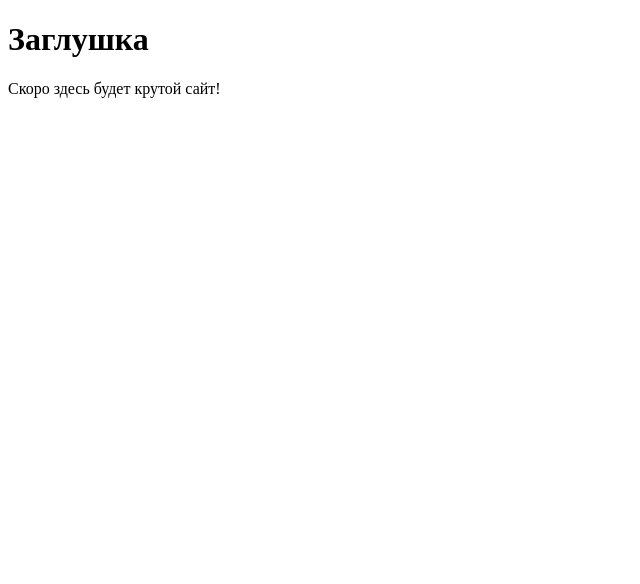
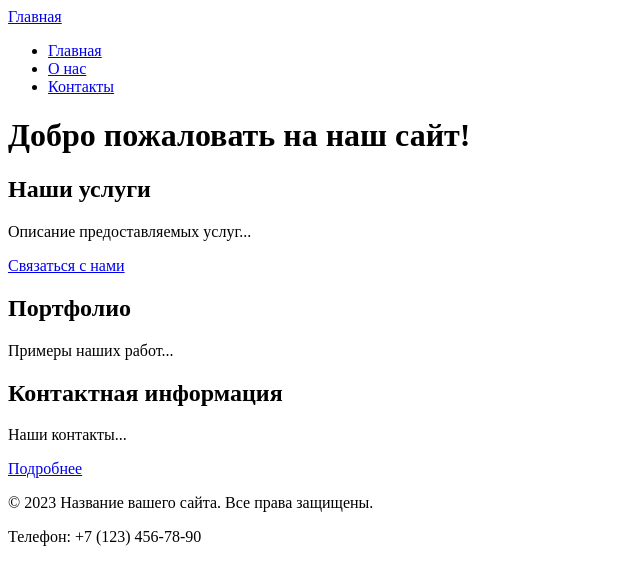
Before and after one commit to chapmans-mommy/my-project, a plain HTML site: page docs/index.html in a window 1280 px wide. Shown: the whole page, without its empty margins (0-640 px from the left). Drawn offline with Linux system fonts and the light colour scheme.

Commit message:
Add normal about and contacts

```diff
--- a/docs/index.html
+++ b/docs/index.html
@@ -1,15 +1,47 @@
 <!DOCTYPE html>
 <html lang="ru">
 <head>
- <meta charset="UTF-8">
- <!-- Важная мета-информация для корректного отображения на мобильных устройствах -->
- <meta name="viewport" content="width=device-width, initial-scale=1.0">
- <title>Мой первый проект</title>
- <!-- Подключение фавиконки -->
- <link rel="icon" href="../assets/favicon.ico" type="image/x-icon">
+    <meta charset="UTF-8">
+    <meta name="viewport" content="width=device-width, initial-scale=1.0">
+    <title>Главная - Название вашего сайта</title>
+    <meta name="description" content="Краткое описание главной страницы вашего сайта">
+    <link rel="icon" href="assets/favicon.ico" type="image/x-icon">
 </head>
 <body>
- <h1>Заглушка</h1>
- <p>Скоро здесь будет крутой сайт!</p>
+    <header>
+        <a href="index.html">Главная</a>
+            <nav>
+                <ul>
+                    <li><a href="index.html">Главная</a></li>
+                    <li><a href="about.html">О нас</a></li>
+                    <li><a href="contacts.html">Контакты</a></li>
+                </ul>
+            </nav>
+    </header>
+    <main>
+    <h1>Добро пожаловать на наш сайт!</h1>
+    <!-- Секция 1 с якорем -->
+    <section id="services">
+    <h2>Наши услуги</h2>
+    <p>Описание предоставляемых услуг...</p>
+    <a href="#contacts">Связаться с нами</a> <!-- Якорная ссылка внутри страницы -->
+    </section>
+    <!-- Секция 2 с якорем -->
+    <section id="portfolio">
+    <h2>Портфолио</h2>
+    <p>Примеры наших работ...</p>
+    </section>
+    <!-- Секция 3 с якорем -->
+    <section id="contacts">
+    <h2>Контактная информация</h2>
+    <p>Наши контакты...</p>
+    <a href="contacts.html">Подробнее</a> <!-- Ссылка на отдельную страницу -->
+    </section>
+    </main>
+ <!-- Подвал сайта -->
+ <footer>
+ <p>&copy; 2023 Название вашего сайта. Все права защищены.</p>
+ <p>Телефон: +7 (123) 456-78-90</p>
+ </footer>
 </body>
 </html>
```
Also changed, not shown: docs/about.html (+16 -3 lines).
